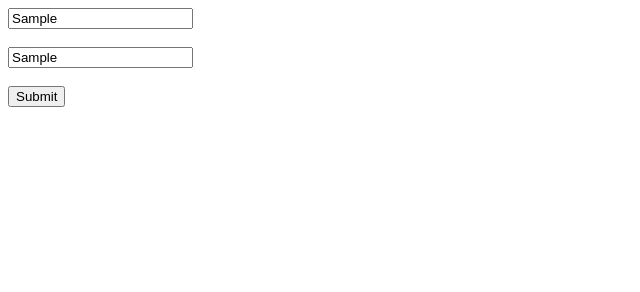
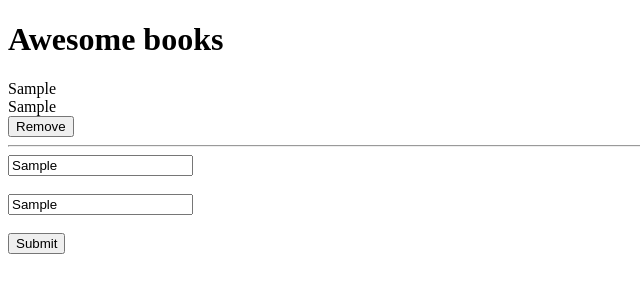
Before and after one commit to Chaseknis/awesome-book, a website: page index.html in a window 1280 px wide. Both pictures are taken after typing "Sample", "Sample" into the empty fields and a click on the button "Submit". Shown: the whole page, without its empty margins (0-640 px from the left). Drawn offline with Linux system fonts and the light colour scheme.

Commit message:
Add create book function

```diff
--- a/index.html
+++ b/index.html
@@ -7,6 +7,10 @@
     <title>Microverse</title>
   </head>
   <body>
+    <h1>Awesome books</h1>
+
+    <div id="books"></div>
+
     <form action="#">
       <input type="text" placeholder="Title" /><br />
       <br />
@@ -14,7 +18,7 @@
       <br />
       <button type="submit" class="btn-submit">Submit</button>
     </form>
+
+    <script src="script.js"></script>
   </body>
-
-  <script src="script.js"></script>
 </html>
--- a/script.js
+++ b/script.js
@@ -1,16 +1,38 @@
-const books = [];
+const books = JSON.parse(localStorage.getItem('books')) ?? [];
+
+const booksEl = document.getElementById('books');
+
+const addBook = (book) => {
+  const bookDiv = document.createElement('div');
+  const titleDiv = document.createElement('div');
+  titleDiv.innerHTML = book.title;
+
+  const authorDiv = document.createElement('div');
+  authorDiv.innerHTML = book.author;
+
+  const btn = document.createElement('button');
+  btn.innerText = 'Remove';
+
+  const hr = document.createElement('hr');
+
+  bookDiv.append(titleDiv, authorDiv, btn, hr);
+
+  booksEl.insertAdjacentElement('afterbegin', bookDiv);
+};
+
+if (books) [...books].reverse().forEach(addBook);
 
 const form = document.querySelector('form');
-form.addEventListener('submit', function (e) {
+form.addEventListener('submit', (e) => {
   e.preventDefault();
-  let bookEle = e.target.elements;
+  const bookEle = e.target.elements;
   const title = bookEle[0].value;
   const author = bookEle[1].value;
 
-  books.unshift({
-    author,
-    title,
-  });
-  console.log(books);
+  const book = { author, title };
+
+  books.unshift(book);
+  addBook(book);
+
   localStorage.setItem('books', JSON.stringify(books));
 });
```
Also changed, not shown: 1 other file.
